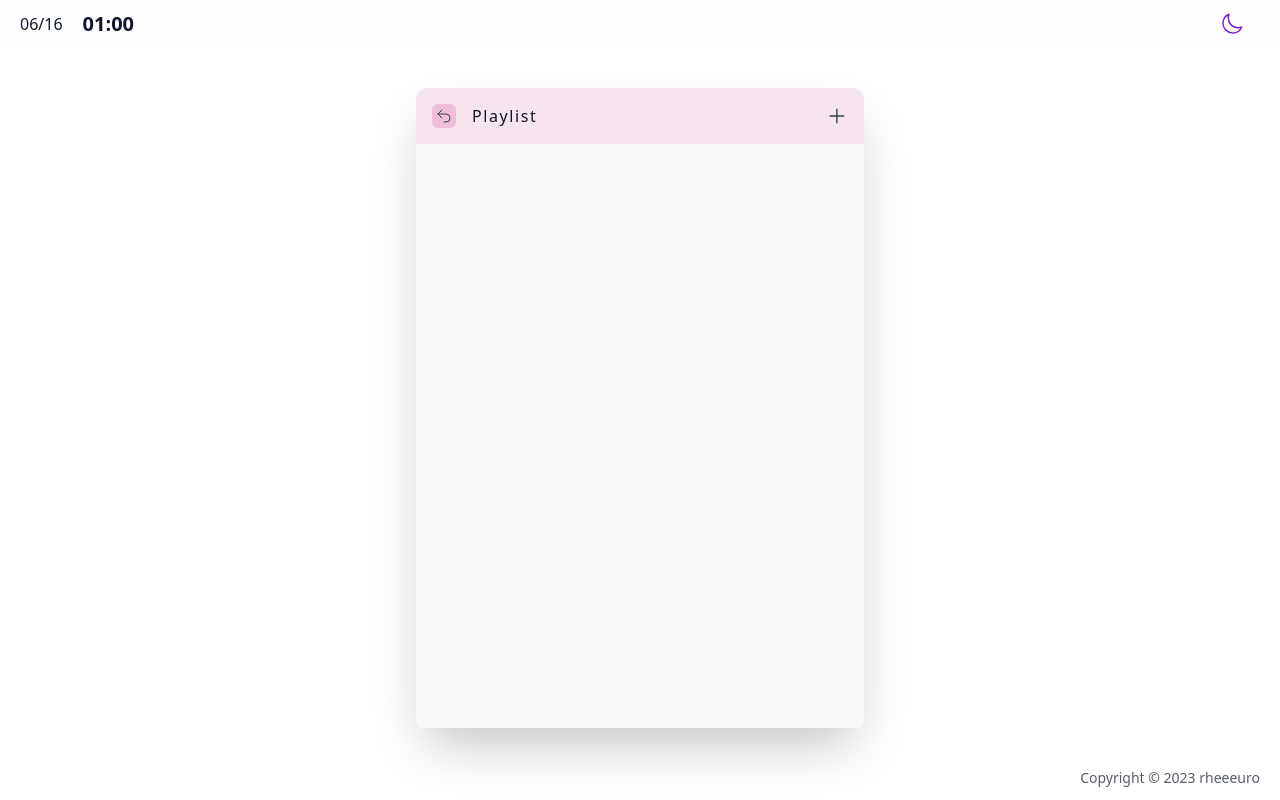
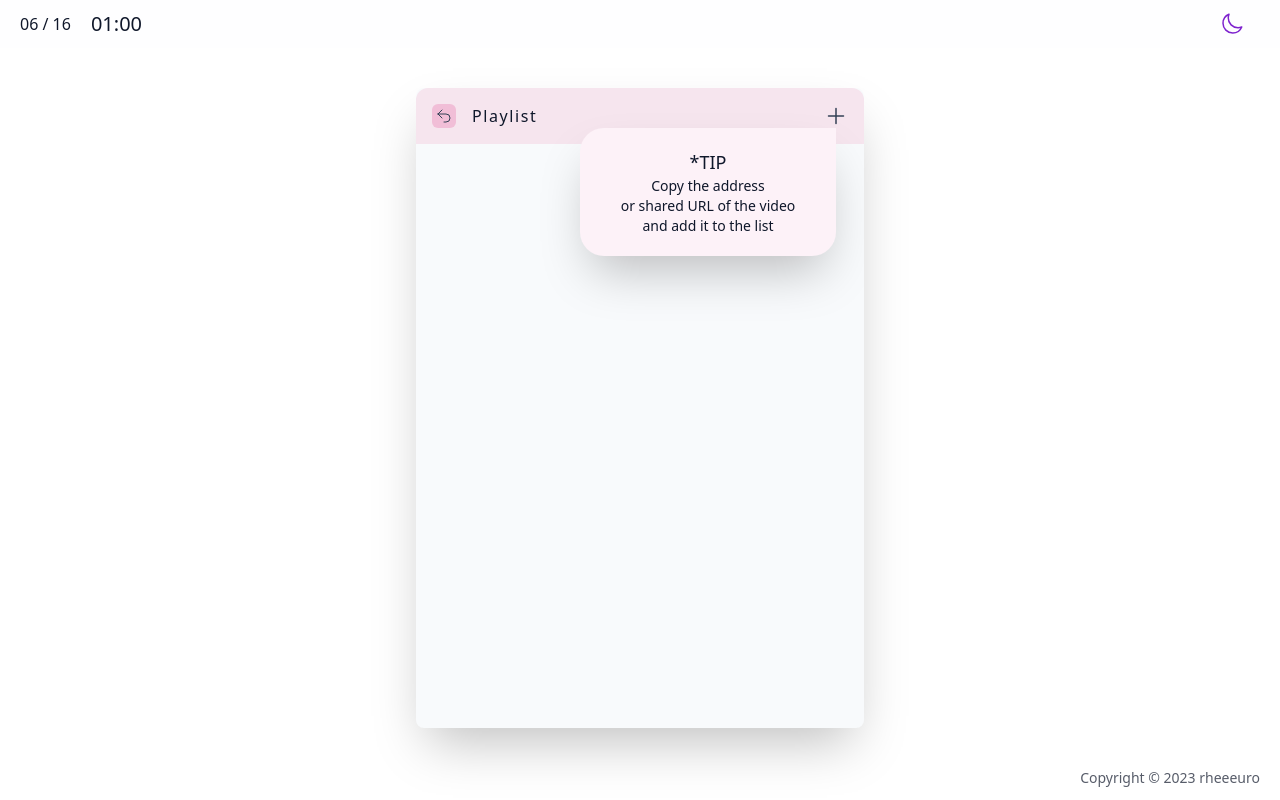
Before and after one commit to rheeeuro/bgm-playlist, a React (Create React App) app: page / in a window 1280 px wide. Built offline with nearby package versions, Linux system fonts and the light colour scheme.

Commit message:
tip message

```diff
--- a/src/App.tsx
+++ b/src/App.tsx
@@ -105,7 +105,7 @@ function App() {
     <Container>
       <Header setting={setting} setSetting={setSetting} />
       <Content>
-        <AnimatePresence mode="wait">
+        <AnimatePresence mode="wait" initial={false}>
           {!onPlayer && (
             <PlayerWrapper
               key={"list"}
--- a/src/components/Clock.tsx
+++ b/src/components/Clock.tsx
@@ -27,7 +27,7 @@ export function Clock() {
     const hours = now.getHours();
 
     return [
-      `${formatText(month)}/${formatText(date)}`,
+      `${formatText(month)} / ${formatText(date)}`,
       `${formatText(hours)}:${formatText(minutes)}`,
     ];
   };
@@ -56,12 +56,13 @@ transition-colors
 
 const DateText = tw.h1`
 mx-5
-font-medium
+text-md
+font-thin
 `;
 
 const TimeText = tw.h1`
 text-xl
-font-extrabold
+font-medium
 `;
 
 export default Clock;
--- a/src/components/Playlist.tsx
+++ b/src/components/Playlist.tsx
@@ -3,7 +3,7 @@ import { Container } from "./Player";
 import { ArrowUturnLeftIcon, PlusIcon } from "@heroicons/react/24/outline";
 import PlaylistItem from "./PlaylistItem";
 import { IYoutube } from "../App";
-import { useState } from "react";
+import { useEffect, useState } from "react";
 import Modal from "./Modal";
 import { FieldErrors, useForm } from "react-hook-form";
 import { getVideoIdFromUrl } from "../utils/text";
@@ -35,6 +35,14 @@ export function Playlist({
     formState: { errors },
   } = useForm<NewYoutubeProps>();
   const [modalOpen, setModalOpen] = useState<boolean>(false);
+  const [showTip, setShowTip] = useState<boolean>(false);
+
+  useEffect(() => {
+    const savedYoutubes = localStorage.getItem("youtubes");
+    if (!savedYoutubes) {
+      setShowTip(true);
+    }
+  }, []);
 
   const closeModal = () => {
     reset();
@@ -74,7 +82,11 @@ export function Playlist({
   };
 
   return (
-    <Container>
+    <Container
+      onClick={() => {
+        setShowTip(false);
+      }}
+    >
       <Topbar>
         <TitleContainer>
           <BackButton
@@ -87,11 +99,25 @@ export function Playlist({
           </BackButton>
           <Title>Playlist</Title>
         </TitleContainer>
-        <CustomPlusIcon
-          onClick={() => {
-            setModalOpen(true);
-          }}
-        />
+        <PlusButton>
+          <CustomPlusIcon
+            onClick={() => {
+              setModalOpen(true);
+            }}
+          />
+          {showTip && (
+            <Tip>
+              <TipText>
+                <TipTitle>*TIP</TipTitle>
+                <br />
+                Copy the address
+                <br />
+                or shared URL of the video <br />
+                and add it to the list
+              </TipText>
+            </Tip>
+          )}
+        </PlusButton>
       </Topbar>
       <List>
         {youtubes.map((youtube) => (
@@ -140,12 +166,43 @@ w-full
 h-14
 rounded-t-xl
 flex
+relative
 items-center
 justify-between
 px-4
 space-x-4
 bg-pink-600/10
 dark:bg-slate-700
+`;
+
+const Tip = tw.div`
+w-64
+h-32
+absolute
+origin-top-right
+z-20
+top-10
+right-7
+rounded-tl-3xl
+rounded-b-3xl
+shadow-2xl
+flex
+justify-center
+items-center
+bg-pink-50
+dark:bg-slate-500
+`;
+
+const TipText = tw.h1`
+text-sm
+font-thin
+text-slate-900
+dark:text-slate-50
+`;
+
+const TipTitle = tw.span`
+text-lg
+font-medium
 `;
 
 const TitleContainer = tw.div`
@@ -176,8 +233,12 @@ hover:text-pink-600
 dark:hover:text-purple-400
 `;
 
+const PlusButton = tw.button`
+w-6
+h-6
+`;
+
 const CustomPlusIcon = tw(PlusIcon)`
-cursor-pointer
 w-6
 h-6
 text-slate-700
```
